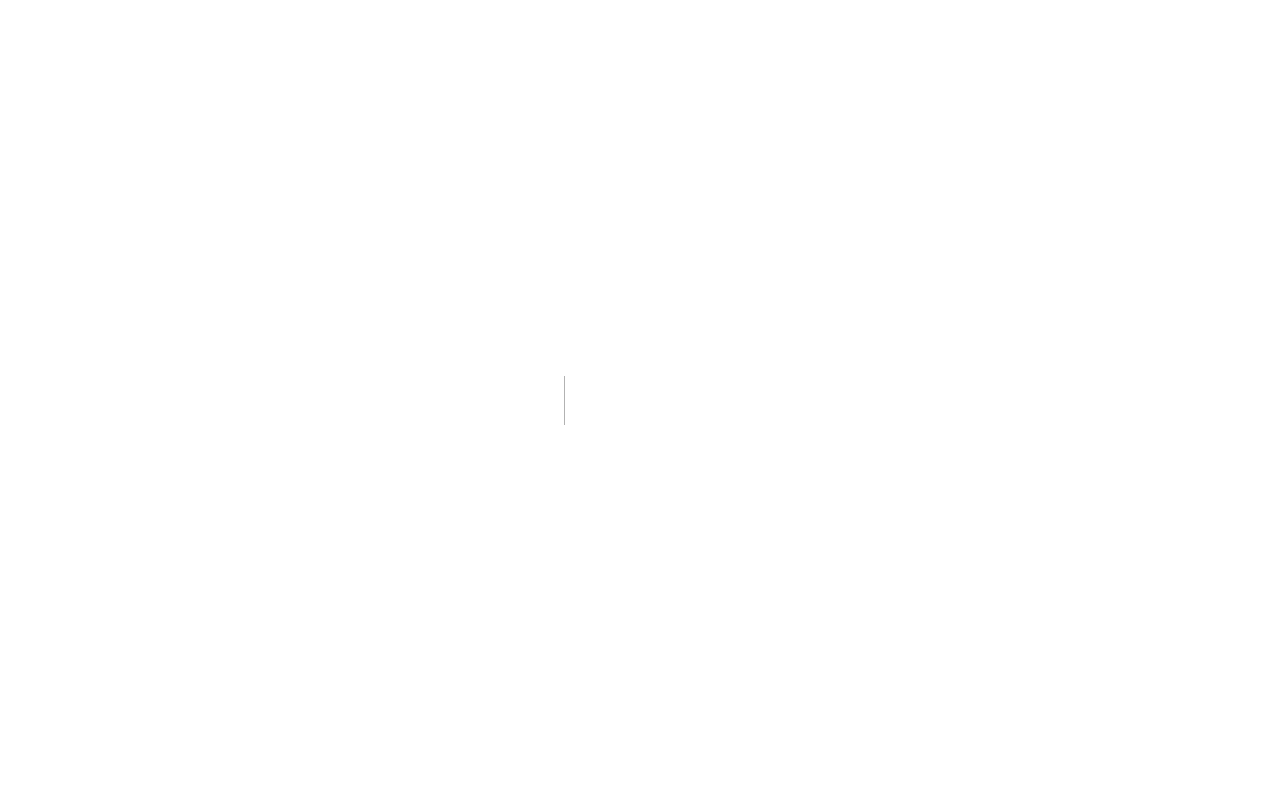
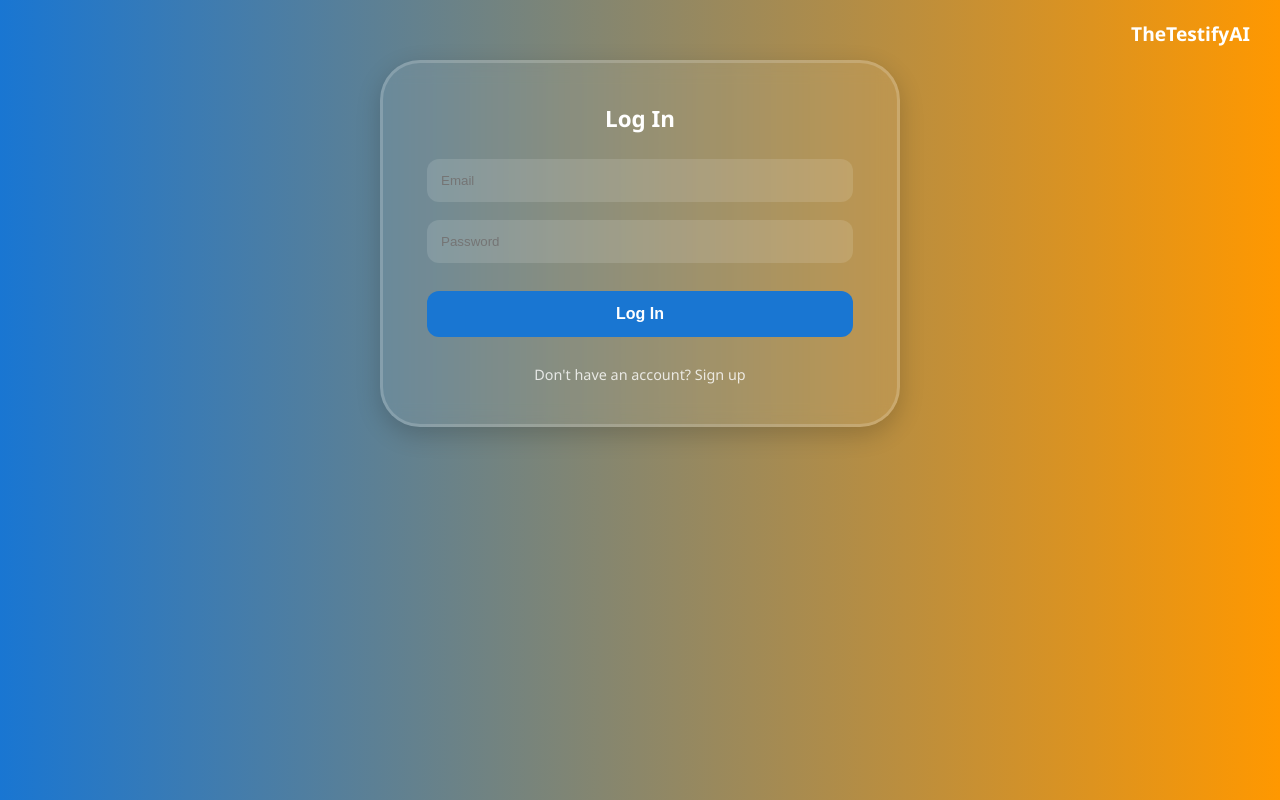
Before and after one commit to christensenandrew455-cell/Testifyai, a Next.js app: page /login in a window 1280 px wide. Before the commit this address had no page. Built offline with nearby package versions, Linux system fonts and the light colour scheme.

Commit message:
Create page.js

```diff
--- /dev/null
+++ b/app/login/page.js
@@ -0,0 +1,105 @@
+// app/login/page.js
+"use client";
+import Link from "next/link";
+
+export default function LoginPage() {
+  return (
+    <div
+      style={{
+        minHeight: "100vh",
+        width: "100vw",
+        background: "linear-gradient(90deg, #1976d2 0%, #ff9800 100%)",
+        display: "flex",
+        flexDirection: "column",
+        alignItems: "center",
+        fontFamily: "Segoe UI, Roboto, sans-serif",
+        color: "white",
+        textAlign: "center",
+        padding: "40px 20px",
+        position: "relative",
+      }}
+    >
+      <div
+        style={{
+          position: "absolute",
+          top: "20px",
+          right: "30px",
+          fontWeight: 700,
+          color: "white",
+          fontSize: "1.2rem",
+        }}
+      >
+        TheTestifyAI
+      </div>
+
+      <div
+        style={{
+          backgroundColor: "rgba(255,255,255,0.08)",
+          backdropFilter: "blur(10px)",
+          borderRadius: "40px",
+          border: "3px solid rgba(255,255,255,0.18)",
+          padding: "40px 44px",
+          width: "92%",
+          maxWidth: "520px",
+          color: "white",
+          textAlign: "center",
+          boxShadow: "0 8px 24px rgba(0,0,0,0.18)",
+          marginTop: "20px",
+        }}
+      >
+        <h2 style={{ marginBottom: "10px", fontWeight: 800, fontSize: "1.4rem" }}>
+          Log In
+        </h2>
+
+        <div style={{ display: "flex", flexDirection: "column", gap: "18px", marginTop: "25px" }}>
+          <input
+            type="email"
+            placeholder="Email"
+            style={{
+              padding: "14px",
+              borderRadius: "12px",
+              border: "none",
+              outline: "none",
+              backgroundColor: "rgba(255,255,255,0.12)",
+              color: "white",
+            }}
+          />
+
+          <input
+            type="password"
+            placeholder="Password"
+            style={{
+              padding: "14px",
+              borderRadius: "12px",
+              border: "none",
+              outline: "none",
+              backgroundColor: "rgba(255,255,255,0.12)",
+              color: "white",
+            }}
+          />
+
+          <button
+            style={{
+              width: "100%",
+              padding: "14px 0",
+              borderRadius: "12px",
+              border: "none",
+              backgroundColor: "#1976d2",
+              color: "white",
+              fontWeight: 700,
+              fontSize: "1rem",
+              cursor: "pointer",
+              marginTop: "10px",
+            }}
+          >
+            Log In
+          </button>
+
+          <Link href="/signup" style={{ marginTop: "10px", color: "white", opacity: 0.8, fontSize: "0.9rem" }}>
+            Don't have an account? Sign up
+          </Link>
+        </div>
+      </div>
+    </div>
+  );
+}
```
